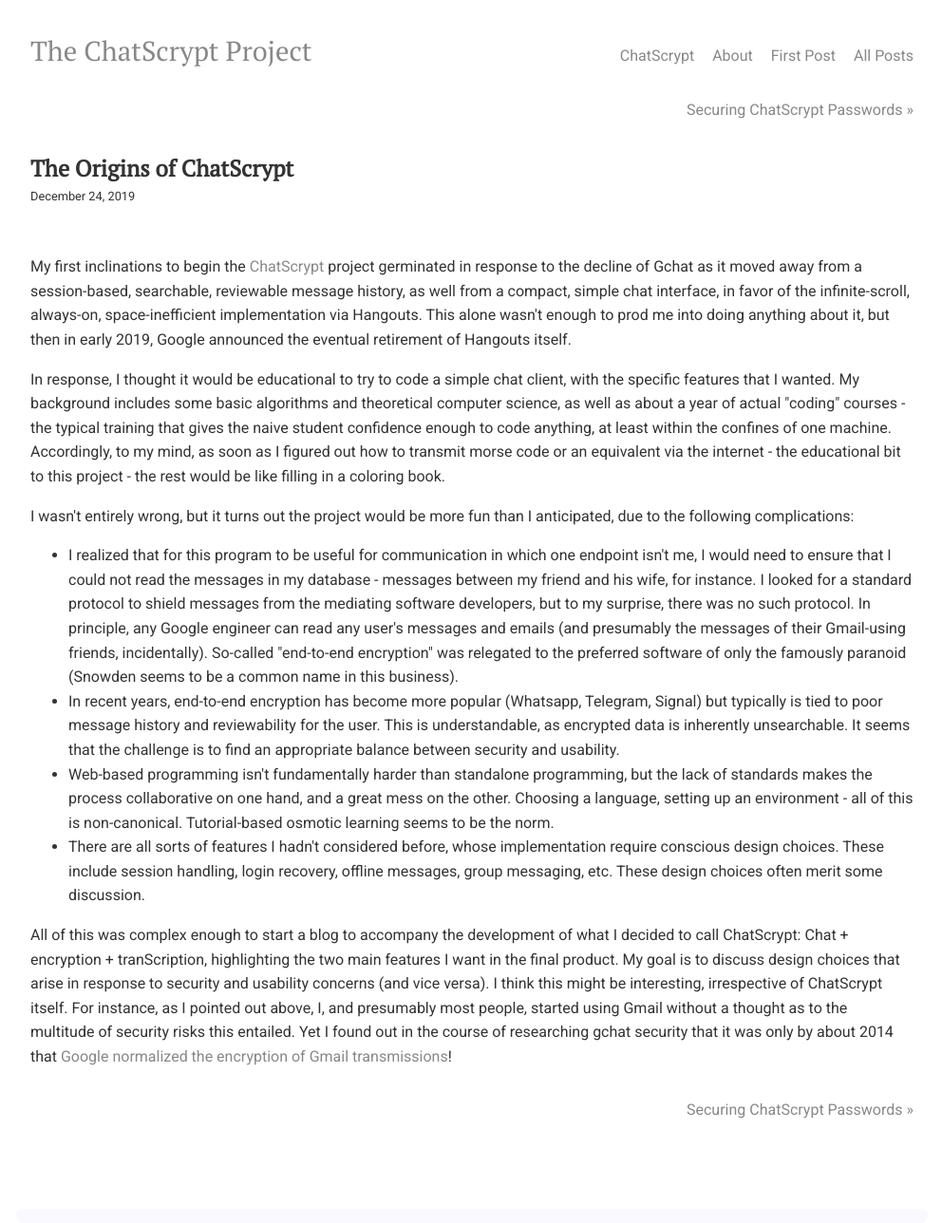
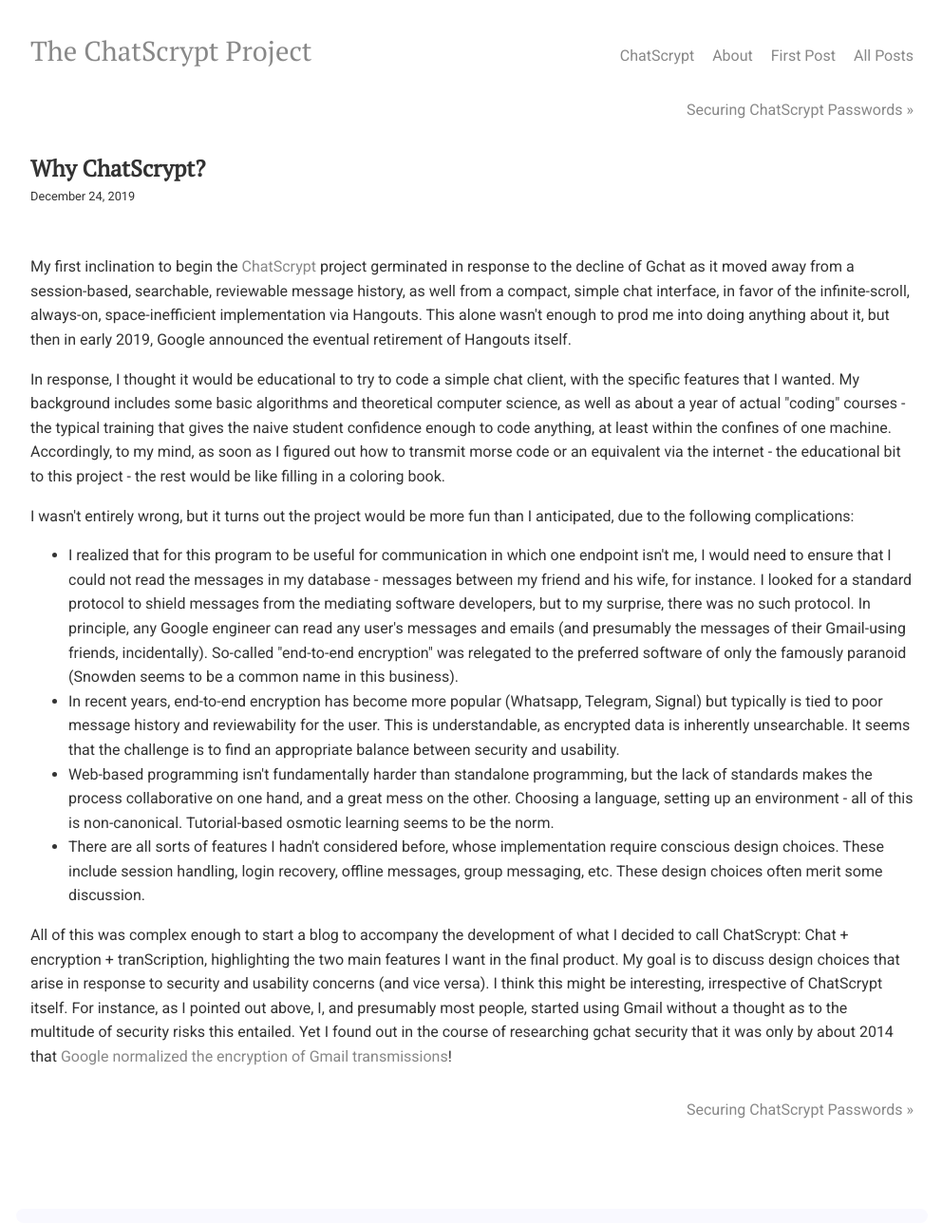
Before and after one commit to chatscrypt/chatscrypt.github.io, a Jekyll site: the page built from _posts/2019-12-24-why-chatscrypt.html, in a window 1280 px wide. Shown: the whole page at 95% size, without its empty margins (143-1135 px from the left). Built offline with Jekyll 4.4.1, drawn with Linux system fonts in a browser that asks for light colours; comment, search, counter and statistics services are not loaded.

Commit message:
Update and rename 2019-12-24-the-origins-of-chatscrypt.html to 2019-12-24-why-chatscrypt.html

```diff
--- a/_posts/2019-12-24-the-origins-of-chatscrypt.html
+++ b/_posts/2019-12-24-why-chatscrypt.html
@@ -1,11 +1,11 @@
 ---
 layout: post
-title: "The Origins of ChatScrypt"
+title: "Why ChatScrypt?"
 comments: true
 date: 2019-12-24
 ---
 
-My first inclinations to begin the <a href="https://chatscrypt.herokuapp.com/">ChatScrypt</a> project germinated in response to the decline of Gchat as it moved away from a session-based, searchable, reviewable message history, as well from a compact, simple chat interface, in favor of the infinite-scroll, always-on, space-inefficient implementation via Hangouts. This alone wasn't enough to prod me into doing anything about it, but then in early 2019, Google announced the eventual retirement of Hangouts itself.
+My first inclination to begin the <a href="https://chatscrypt.herokuapp.com/">ChatScrypt</a> project germinated in response to the decline of Gchat as it moved away from a session-based, searchable, reviewable message history, as well from a compact, simple chat interface, in favor of the infinite-scroll, always-on, space-inefficient implementation via Hangouts. This alone wasn't enough to prod me into doing anything about it, but then in early 2019, Google announced the eventual retirement of Hangouts itself.
 
 <p>In response, I thought it would be educational to try to code a simple chat client, with the specific features that I wanted. My background includes some basic algorithms and theoretical computer science, as well as about a year of actual "coding" courses - the typical training that gives the naive student confidence enough to code anything, at least within the confines of one machine. Accordingly, to my mind, as soon as I figured out how to transmit morse code or an equivalent via the internet - the educational bit to this project - the rest would be like filling in a coloring book.
 
```
